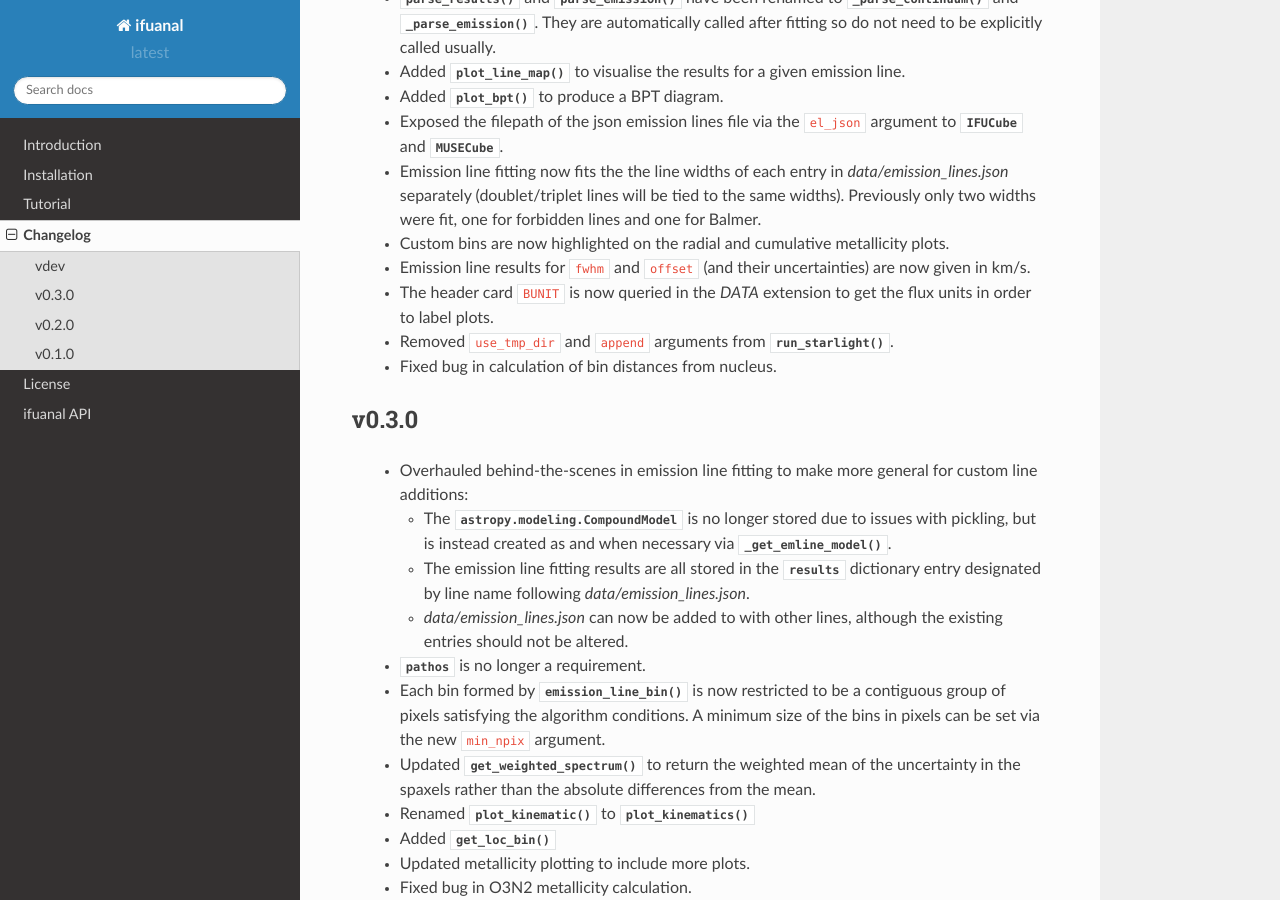
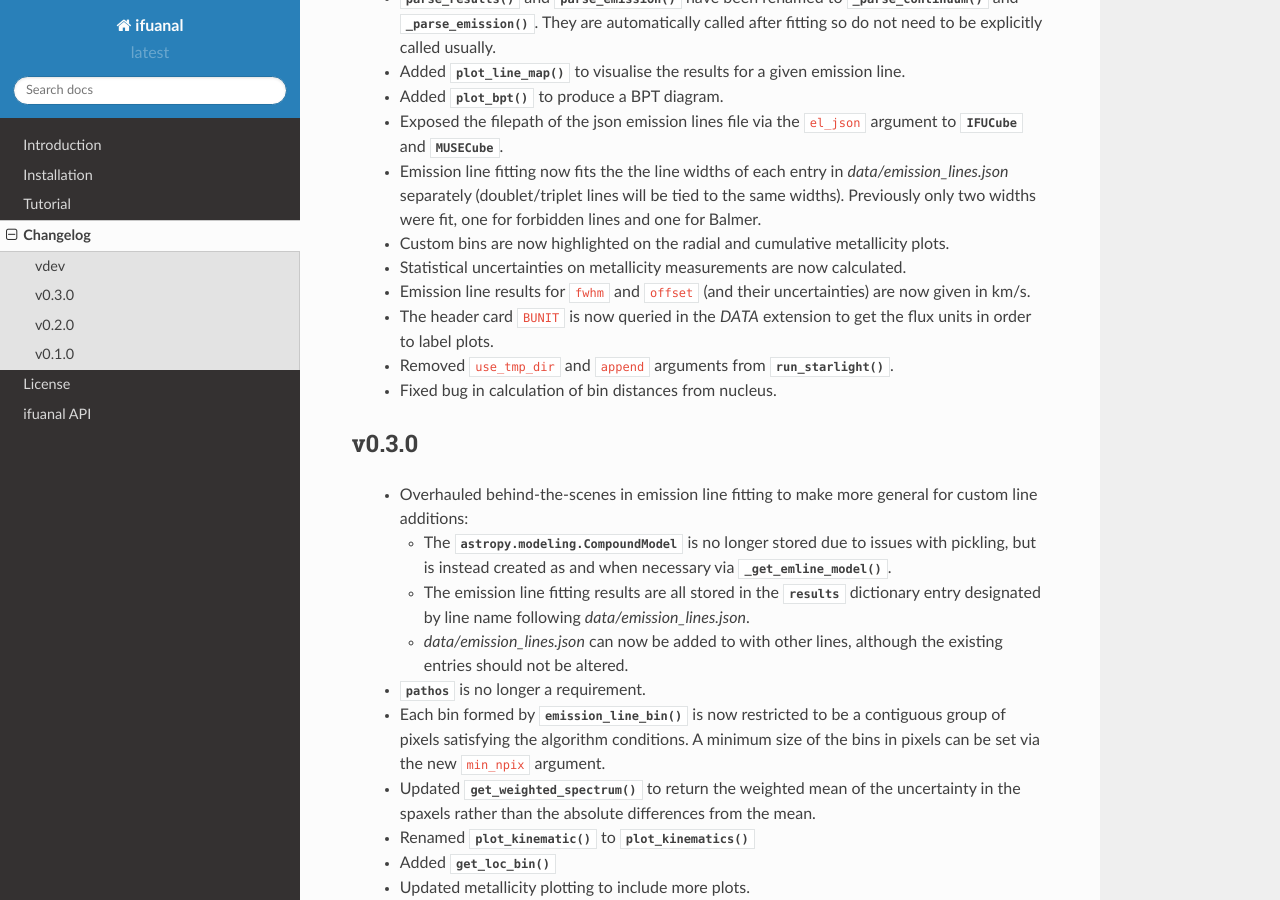
Before and after one commit to Lyalpha/ifuanal, a Sphinx documentation site: the page built from docs/changelog.rst, in a window 1280 px wide and 900 px high, scrolled down 328 px. Built offline with Sphinx 7.4.7 and the Read the Docs theme 2.0.0, drawn with Linux system fonts in a browser that asks for light colours.

Commit message:
Update changelog

```diff
--- a/docs/changelog.rst
+++ b/docs/changelog.rst
@@ -25,6 +25,7 @@ vdev
    forbidden lines and one for Balmer.
  * Custom bins are now highlighted on the radial and cumulative metallicity
    plots.
+ * Statistical uncertainties on metallicity measurements are now calculated.
  * Emission line results for ``fwhm`` and ``offset`` (and their uncertainties)
    are now given in km/s.
  * The header card ``BUNIT`` is now queried in the `DATA` extension to get the
```
